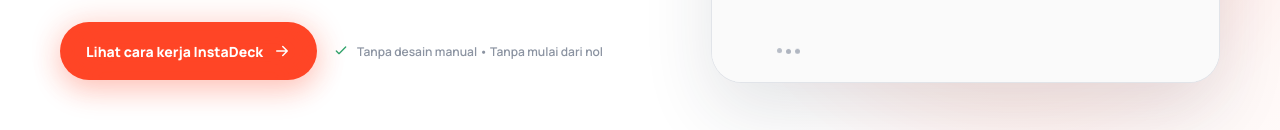
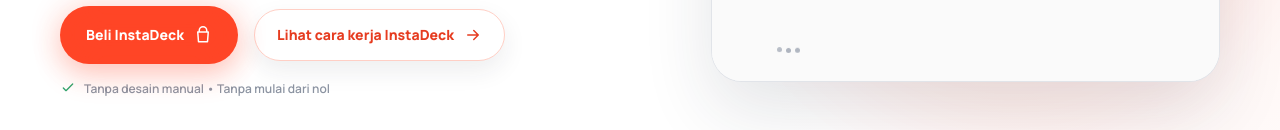
Before and after one commit to ibobatsuga/instadeck, a plain HTML site: page index.html in a window 1280 px wide. Shown: the part 617-747 px from the top of the page. Drawn offline with Linux system fonts and the light colour scheme.

Commit message:
Add InstaDeck purchase CTA

```diff
--- a/index.html
+++ b/index.html
@@ -755,6 +755,20 @@
       box-shadow: 0 16px 36px rgba(255, 69, 38, .28);
     }
 
+    .button-secondary {
+      color: #e63c20;
+      border-color: #ffcfc5;
+      background: #fff;
+      box-shadow: 0 10px 24px rgba(32, 41, 56, .08);
+    }
+
+    .button-secondary:hover {
+      color: #d9361c;
+      border-color: #ffb6a7;
+      background: #fff7f5;
+      box-shadow: 0 14px 30px rgba(255, 69, 38, .14);
+    }
+
     .button:focus-visible { outline-color: rgba(255, 69, 38, .42); }
 
     .button-gradient::before {
@@ -986,7 +1000,11 @@
           <h1>Masukkan topik. <span class="gradient-text">Konten langsung jadi.</span></h1>
           <p class="hero-copy">Cukup masukkan kata kunci atau tempel URL sebuah artikel. InstaDeck otomatis mengubahnya menjadi carousel atau Story lengkap—mulai dari ide, naskah, visual, hingga caption.</p>
           <div class="hero-actions">
-            <a class="button button-gradient" href="https://gemini.google.com/share/c0ca6ce72be3" target="_blank" rel="noopener noreferrer">
+            <a class="button button-gradient" href="https://lynk.id/ibobatsuga/0691x567k7yd/checkout" target="_blank" rel="noopener noreferrer">
+              Beli InstaDeck
+              <svg viewBox="0 0 24 24" fill="none" aria-hidden="true"><path d="M7 8V6a5 5 0 0 1 10 0v2M5 8h14l-1 13H6L5 8Z" stroke="currentColor" stroke-width="2" stroke-linecap="round" stroke-linejoin="round"/></svg>
+            </a>
+            <a class="button button-secondary" href="https://gemini.google.com/share/c0ca6ce72be3" target="_blank" rel="noopener noreferrer">
               Lihat cara kerja InstaDeck
               <svg viewBox="0 0 24 24" fill="none" aria-hidden="true"><path d="M5 12h14M13 6l6 6-6 6" stroke="currentColor" stroke-width="2" stroke-linecap="round" stroke-linejoin="round"/></svg>
             </a>
```
